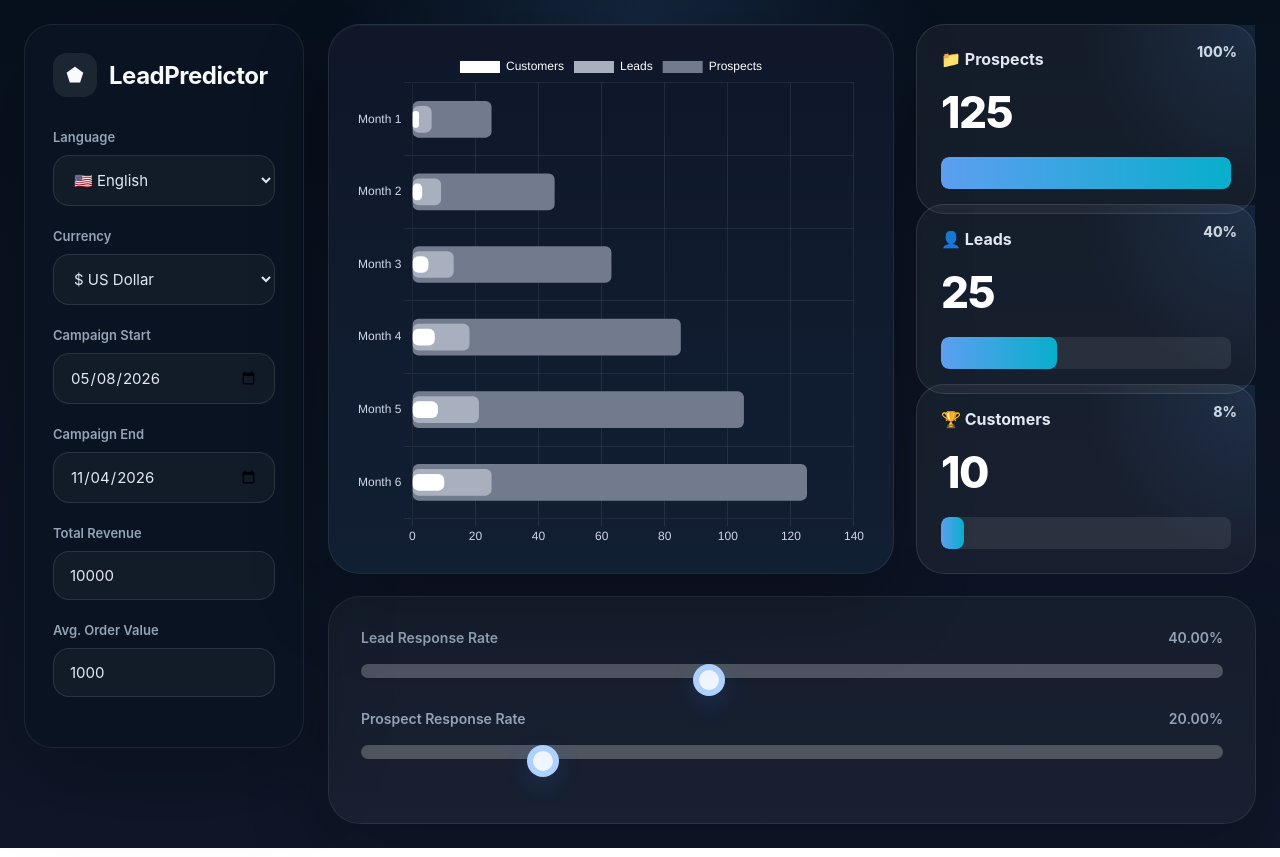
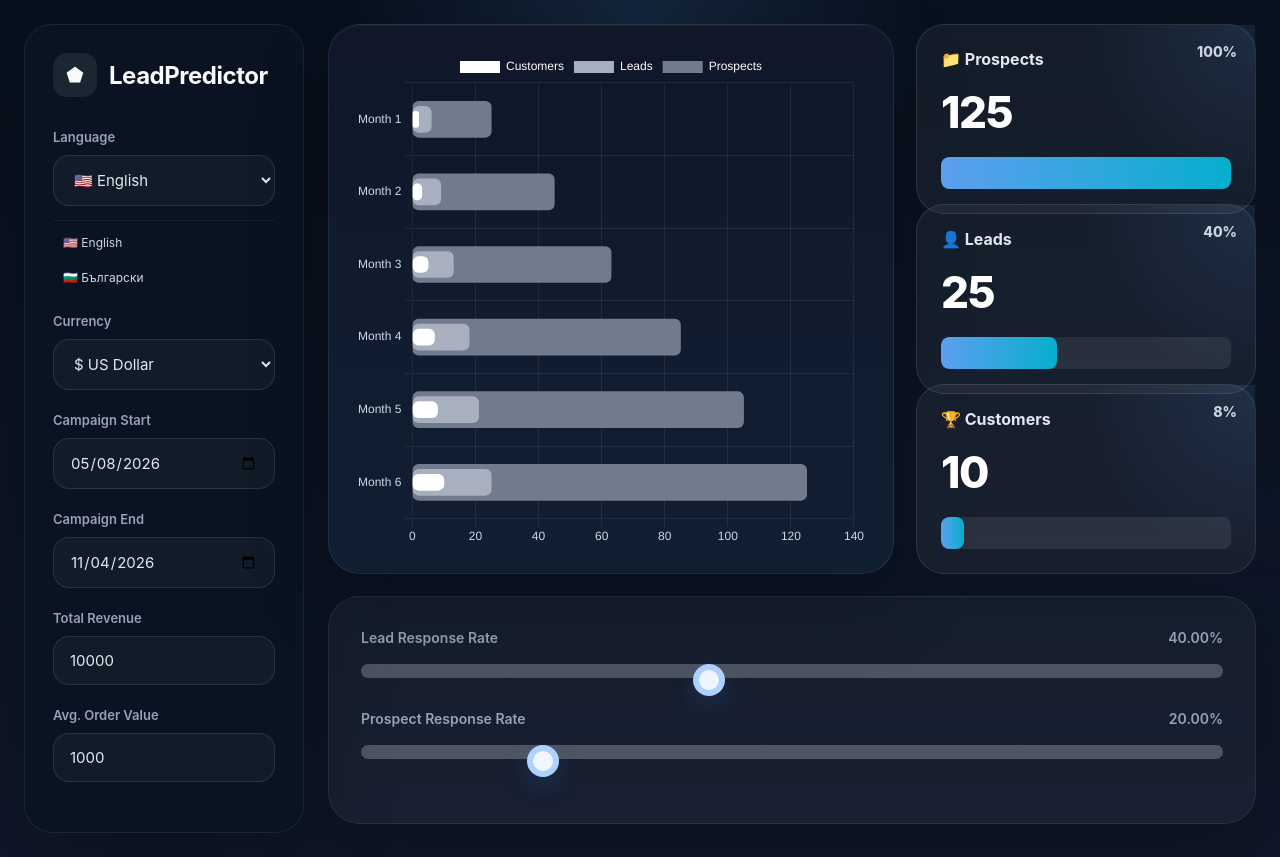
Before and after one commit to PeterMariyanov/Lead-predictor, a plain HTML site: page index.html in a window 1280 px wide. Drawn offline with nearby package versions, Linux system fonts and the light colour scheme.

Commit message:
feat(ui): add polished language selector with emoji flags and clickable flag display

```diff
--- a/index.html
+++ b/index.html
@@ -20,10 +20,16 @@
 
       <div class="form-group">
         <label for="languageSelect" data-i18n="languageLabel">Language</label>
-        <select id="languageSelect" aria-label="Language">
-          <option value="en">🇺🇸 English</option>
-          <option value="bg">🇧🇬 Български</option>
-        </select>
+        <div class="language-select-wrapper">
+          <select id="languageSelect" aria-label="Language">
+            <option value="en">🇺🇸 English</option>
+            <option value="bg">🇧🇬 Български</option>
+          </select>
+          <div class="language-flags">
+            <span class="flag-en">🇺🇸 English</span>
+            <span class="flag-bg">🇧🇬 Български</span>
+          </div>
+        </div>
       </div>
 
       <div class="form-group">
--- a/script.js
+++ b/script.js
@@ -285,10 +285,21 @@ updateCalculator();
 
 // ----- Initialize i18n after chart and calculator are ready -----
 const languageSelect = document.getElementById('languageSelect');
+const flagElements = document.querySelectorAll('.language-flags span');
+
 if (languageSelect) {
   const saved = localStorage.getItem('lp_lang') || 'en';
   languageSelect.value = saved;
   applyTranslations(saved);
   languageSelect.addEventListener('change', e => setLanguage(e.target.value));
+
+  // Add click handlers for flag displays
+  flagElements.forEach(flag => {
+    flag.addEventListener('click', () => {
+      const lang = flag.classList.contains('flag-en') ? 'en' : 'bg';
+      languageSelect.value = lang;
+      setLanguage(lang);
+    });
+  });
 }
 // ----- end i18n init -----
--- a/style.css
+++ b/style.css
@@ -96,6 +96,49 @@ body {
 
 .form-group input::placeholder {
   color: rgba(226, 232, 240, 0.55);
+}
+
+/* Language selector with flags */
+.language-select-wrapper {
+  position: relative;
+  display: flex;
+  flex-direction: column;
+  gap: 10px;
+}
+
+.language-select-wrapper select {
+  width: 100%;
+}
+
+.language-flags {
+  display: flex;
+  flex-direction: column;
+  gap: 8px;
+  margin-top: 4px;
+  padding-top: 8px;
+  border-top: 1px solid rgba(255, 255, 255, 0.05);
+  font-size: 12px;
+}
+
+.language-flags span {
+  display: inline-flex;
+  align-items: center;
+  gap: 8px;
+  padding: 6px 10px;
+  border-radius: 8px;
+  color: #cfd7e7;
+  cursor: pointer;
+  transition: background-color .15s ease, color .15s ease;
+}
+
+.language-flags span:hover {
+  background-color: rgba(96, 165, 250, 0.1);
+  color: #e2e8f0;
+}
+
+.language-flags .fi {
+  font-size: 18px;
+  line-height: 1;
 }
 
 .main {
```
